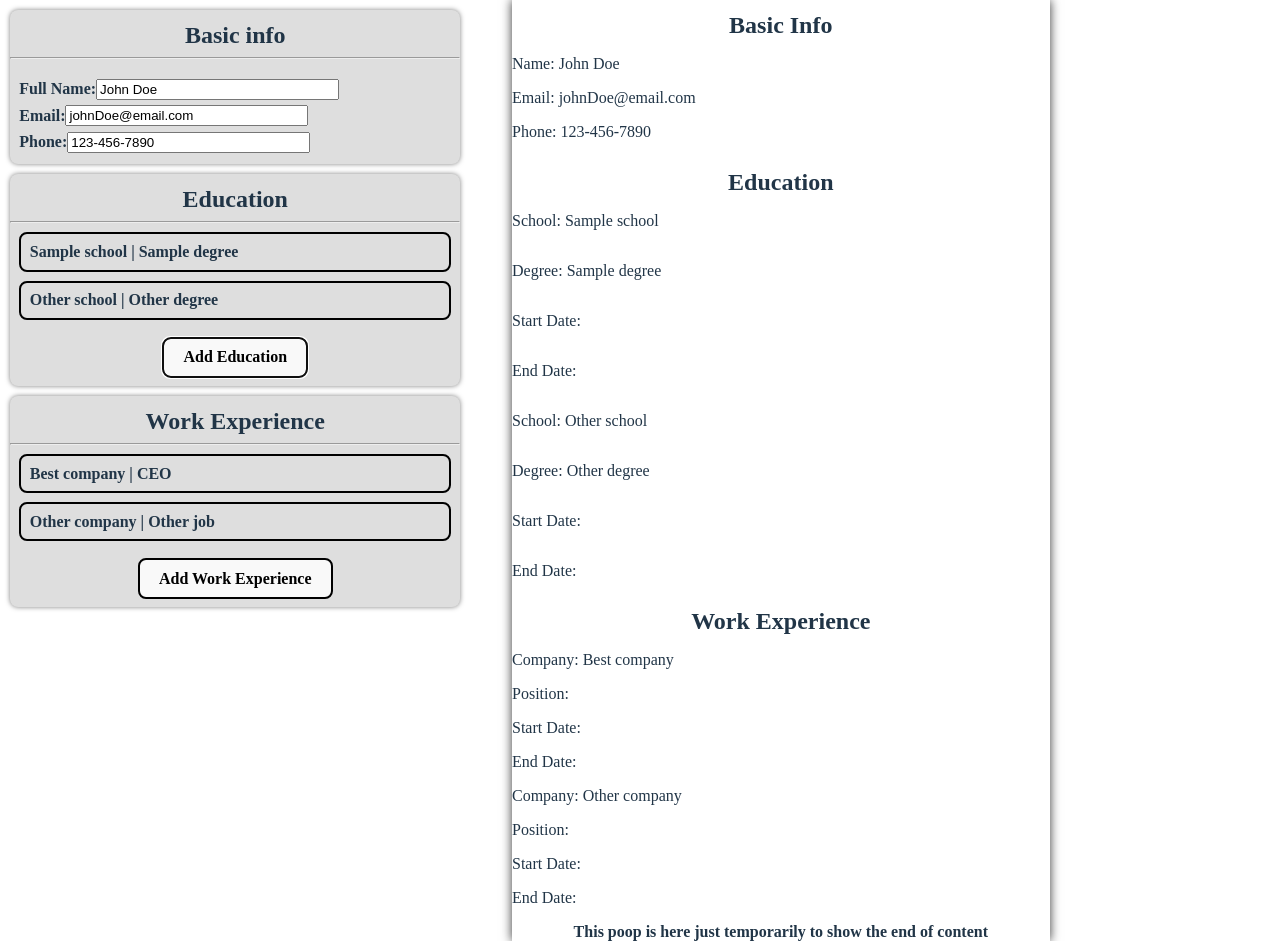
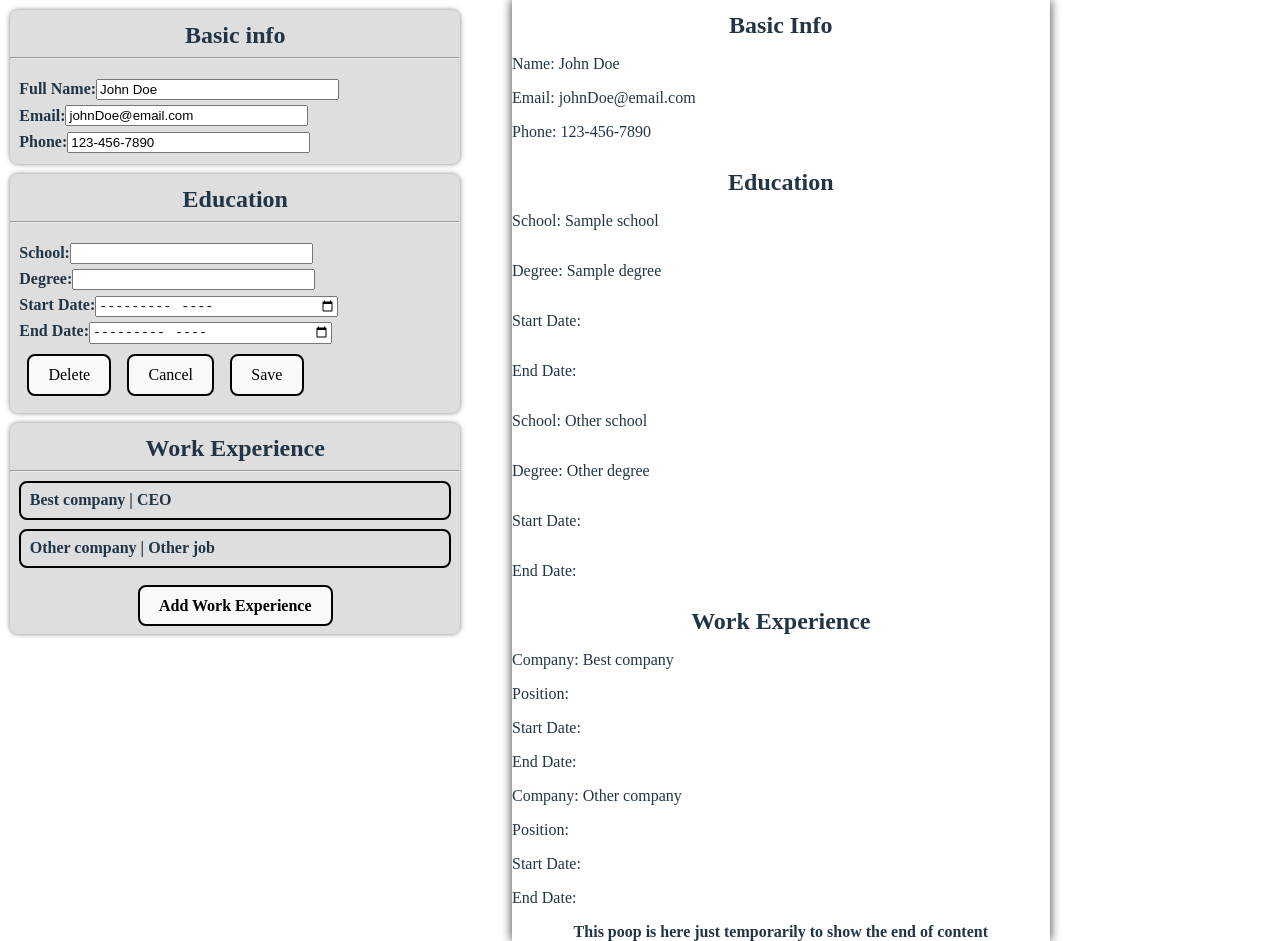
Before and after one commit to timalo/CVMaker, a React (Vite) app: page / in a window 1280 px wide. Both pictures are taken after a click on the button "Add Education". Built offline with nearby package versions, Linux system fonts and the light colour scheme.

Commit message:
Added input handlers to edu and job edit forms. Saving edu form now collects data correctly. Still have to route it to the right place.

```diff
--- a/src/components/CVMaker.jsx
+++ b/src/components/CVMaker.jsx
@@ -43,6 +43,7 @@ export default function CVMaker() {
           <hr />
           {showEduForm ? (
             <EducationInput
+              selectedEdu={selectedEdu}
               setEducation={setEducations}
               setSelectedEdu={setSelectedEdu}
               showEduForm={setShowEduForm}
@@ -55,7 +56,7 @@ export default function CVMaker() {
                   className="inputPreviewItem"
                   onClick={() => {
                     setShowEduForm(true);
-                    setSelectedEdu({});
+                    setSelectedEdu(edu);
                   }}
                 >
                   <p>
@@ -66,7 +67,13 @@ export default function CVMaker() {
                 </div>
               ))}
               <center>
-                <button className="newEduBtn">
+                <button
+                  className="newEduBtn"
+                  onClick={() => {
+                    setShowEduForm(true);
+                    setSelectedEdu({});
+                  }}
+                >
                   <strong>Add Education</strong>
                 </button>
               </center>
@@ -78,9 +85,10 @@ export default function CVMaker() {
           <hr />
           {showJobForm ? (
             <JobInput
+              selectedJob={selectedJob}
               setJobs={setJobs}
               setSelectedJob={setSelectedJob}
-              ShowJobForm={setShowJobForm}
+              showJobForm={setShowJobForm}
             />
           ) : (
             <div className="inputPreviews">
@@ -90,7 +98,7 @@ export default function CVMaker() {
                   className="inputPreviewItem"
                   onClick={() => {
                     setShowJobForm(true);
-                    setSelectedJob({});
+                    setSelectedJob(job);
                   }}
                 >
                   <p>
--- a/src/components/EducationInput.jsx
+++ b/src/components/EducationInput.jsx
@@ -2,7 +2,8 @@ export default function EducationInput(props) {
   function handleEduSubmit(e) {
     e.preventDefault();
     console.log("submit!");
-    let newEdu = {};
+    let newEdu = { ...props.selectedEdu, id: crypto.randomUUID() };
+    console.log(newEdu);
   }
 
   function deleteEdu(e) {
@@ -22,22 +23,61 @@ export default function EducationInput(props) {
       <form>
         <label>
           School:
-          <input placeholder="School Name"></input>
+          <input
+            required
+            value={props.selectedEdu.school}
+            onChange={(e) =>
+              props.setSelectedEdu({
+                ...props.selectedEdu,
+                school: e.target.value,
+              })
+            }
+          ></input>
         </label>
         <br />
         <label>
           Degree:
-          <input placeholder="Degree"></input>
+          <input
+            required
+            value={props.selectedEdu.degree}
+            onChange={(e) =>
+              props.setSelectedEdu({
+                ...props.selectedEdu,
+                degree: e.target.value,
+              })
+            }
+          ></input>
         </label>
         <br />
         <label>
           Start Date:
-          <input className="dateInput" type="month"></input>
+          <input
+            className="dateInput"
+            type="month"
+            required
+            value={props.selectedEdu.startDate}
+            onChange={(e) =>
+              props.setSelectedEdu({
+                ...props.selectedEdu,
+                startDate: e.target.value,
+              })
+            }
+          ></input>
         </label>
         <br />
         <label>
           End Date:
-          <input className="dateInput" type="month"></input>
+          <input
+            className="dateInput"
+            type="month"
+            value={props.selectedEdu.endDate}
+            onChange={(e) =>
+              props.setSelectedEdu({
+                ...props.selectedEdu,
+                endDate: e.target.value,
+              })
+            }
+          ></input>
         </label>
         <div className="buttonsDiv">
           <button className="deleteBtn" onClick={deleteEdu}>
--- a/src/components/JobInput.jsx
+++ b/src/components/JobInput.jsx
@@ -1,10 +1,7 @@
-import { useState } from "react";
-
 export default function JobInput(props) {
   function handleJobSubmit(e) {
     e.preventDefault();
     console.log("submit job!");
-    let newJob = {};
   }
 
   function deleteJob(e) {
@@ -23,15 +20,45 @@ export default function JobInput(props) {
     <div className="jobInput inputItem">
       <label>
         Company:
-        <input placeholder="Company Name"></input>
+        <input
+          placeholder="Company Name"
+          required
+          onChange={(e) =>
+            props.setSelectedJob({
+              ...props.selectedJob,
+              company: e.target.value,
+            })
+          }
+          value={props.selectedJob.company}
+        ></input>
       </label>
       <label>
         Position:
-        <input placeholder="Position"></input>
+        <input
+          placeholder="Position"
+          required
+          onChange={(e) =>
+            props.setSelectedJob({
+              ...props.selectedJob,
+              title: e.target.value,
+            })
+          }
+          value={props.selectedJob.title}
+        ></input>
       </label>
       <label>
         Start Date:
-        <input type="month"></input>
+        <input
+          type="month"
+          required
+          onChange={(e) =>
+            props.setSelectedJob({
+              ...props.selectedJob,
+              endDate: e.target.value,
+            })
+          }
+          value={props.selectedJob.startDate}
+        ></input>
       </label>
       <label>
         End Date:
@@ -39,6 +66,7 @@ export default function JobInput(props) {
       </label>
       <label>Description:</label>
       <textarea
+        required
         rows="5"
         className="descriptionInput"
         placeholder="Job Description"
```
